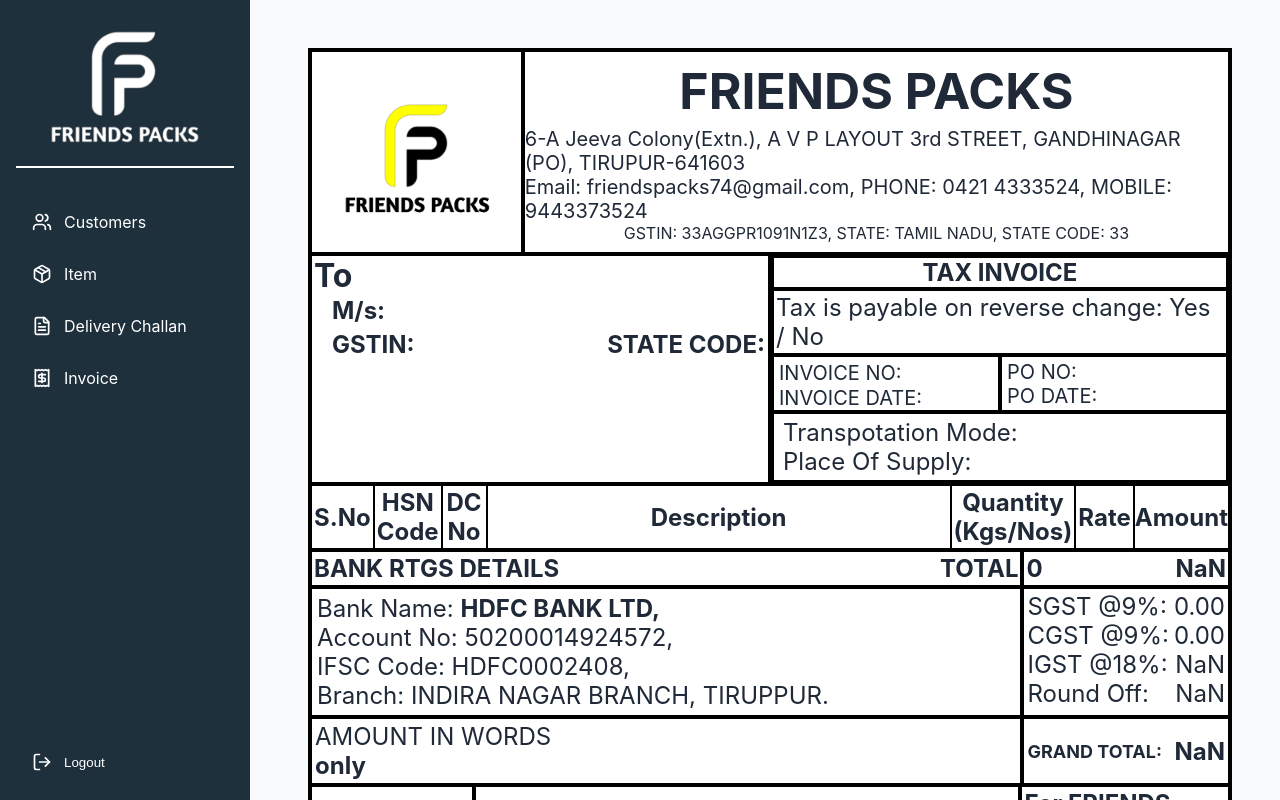
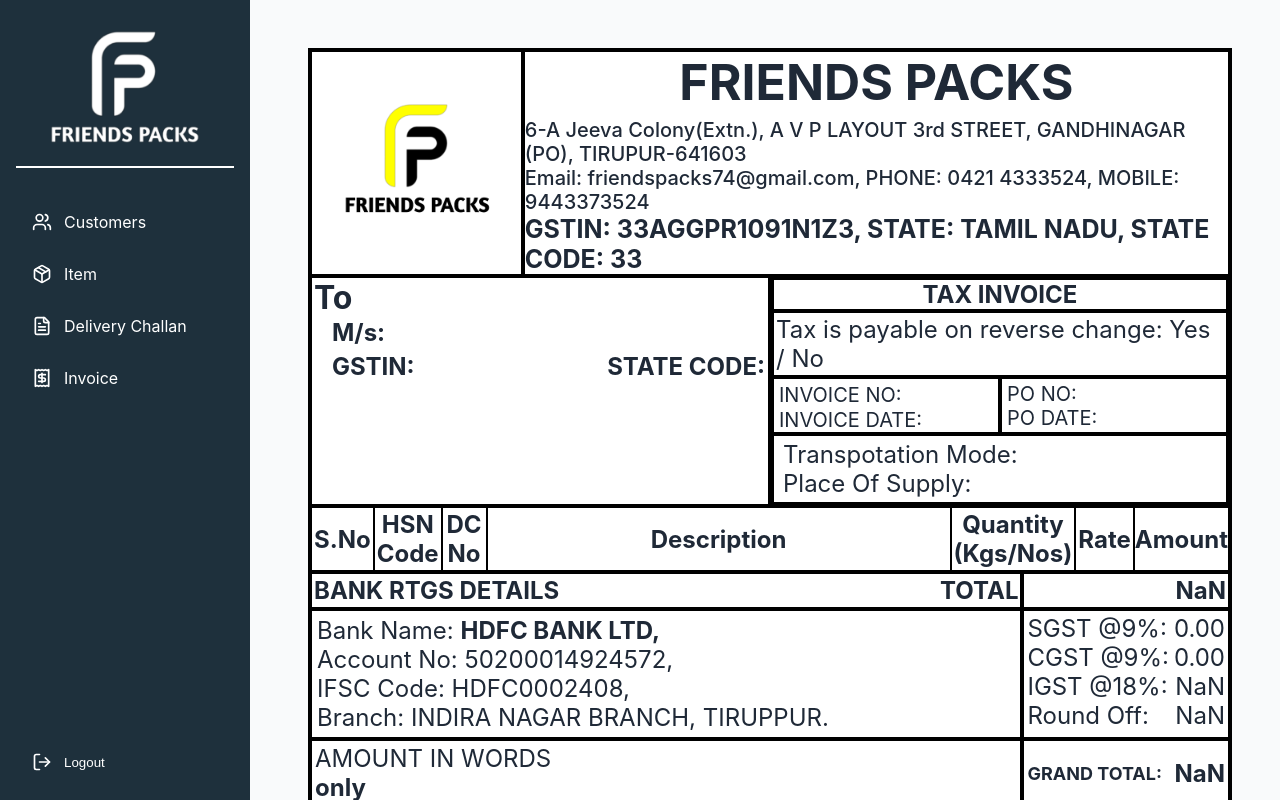
Before and after one commit to ashif-2005/FP, a React (Vite) app: page /print in a window 1280 px wide. Built offline with nearby package versions, Linux system fonts and the light colour scheme.

Commit message:
made bolder text and some fields are made not mandatory

```diff
--- a/src/components/Invoice.jsx
+++ b/src/components/Invoice.jsx
@@ -14,7 +14,7 @@
     invoiceNumber: "",
     invoiceDate: new Date().toISOString().split("T")[0],
     poNumber: "",
-    poDate: new Date().toISOString().split("T")[0],
+    poDate: "",
     toCompany: "",
     address: "",
     city: "",
@@ -54,6 +54,14 @@
   const handleInputChange = (e) => {
     const { name, value } = e.target;
     setFormData((prev) => ({ ...prev, [name]: value }));
+    if (name === "poNumber"){
+      if(value != ""){
+        setFormData((prev) => ({
+          ...prev,
+          poDate: new Date().toISOString().split("T")[0],
+        }));
+      }
+    }
     if (name === "toCompany") {
       console.log(data)
       const companyDetails = data.find((company) => company.name === value);
@@ -131,6 +139,11 @@
   const handleEdit = (customer) => {
     setCurrentCustomer(customer);
     setFormData(customer);
+    setFormData((prev) => ({ ...prev,
+      invoiceDate: customer.invoiceDate.split("T")[0],
+      poDate: customer.poDate.split("T")[0]
+    }));
+    // console.log(customer.invoiceDate.split("T")[0])
     setIsEditModalOpen(true);
   };
 
@@ -269,7 +282,6 @@
                   name="poNumber"
                   value={formData.poNumber}
                   onChange={handleInputChange}
-                  required
                 />
               </div>
               <div className="form-group">
@@ -279,7 +291,6 @@
                   name="poDate"
                   value={formData.poDate}
                   onChange={handleInputChange}
-                  required
                 />
               </div>
               <div className="form-group">
--- a/src/components/InvoiceForm.css
+++ b/src/components/InvoiceForm.css
@@ -46,14 +46,19 @@
 /* text-lg mt-3 font-semibold */
 .company-address{
     font-size: 20px;
-    font-weight: 400;
+    font-weight: 500;
     margin-top: 3px;
 }
 
 /* text-lg font-semibold */
 .company-detail{
     font-size: 20px;
-    font-weight: 400;
+    font-weight: 500;
+}
+
+.compny-gst{
+    font-size: 25px;
+    font-weight: bolder;
 }
 
 /* flex */
--- a/src/components/PrintInvoice.jsx
+++ b/src/components/PrintInvoice.jsx
@@ -139,8 +139,7 @@
   let amt = 0;
 
   data?.items.forEach((item) => {
-    totalQuantity += parseInt(item.quantity);
-    amt += parseInt(item.price)*parseInt(item.quantity);
+    totalQuantity += parseFloat(item.quantity);
   });
   console.log(amt)
 
@@ -167,7 +166,7 @@
                 Email: friendspacks74@gmail.com, PHONE: 0421 4333524, MOBILE:
                 9443373524
               </p>
-              <p className="compny-detail">
+              <p className="compny-gst">
                 GSTIN: 33AGGPR1091N1Z3, STATE: TAMIL NADU, STATE CODE: 33
               </p>
             </div>
@@ -275,7 +274,7 @@
                     {item.price * item.quantity ? (
                       <td className="t-data">
                         {(
-                          parseFloat(item.price) * parseInt(item.quantity)
+                          parseFloat(item.price) * parseFloat(item.quantity)
                         ).toFixed(2)}
                       </td>
                     ) : (
@@ -303,7 +302,8 @@
               <p>TOTAL</p>
             </div>
             <div className="quan-amt">
-              <p>{totalQuantity}</p>
+              {/* <p>{parseFloat(totalQuantity).toFixed(3)}</p> */}
+              <p></p>
               <p>{parseFloat(data?.totalAmount).toFixed(2)}</p>
             </div>
           </div>
```
